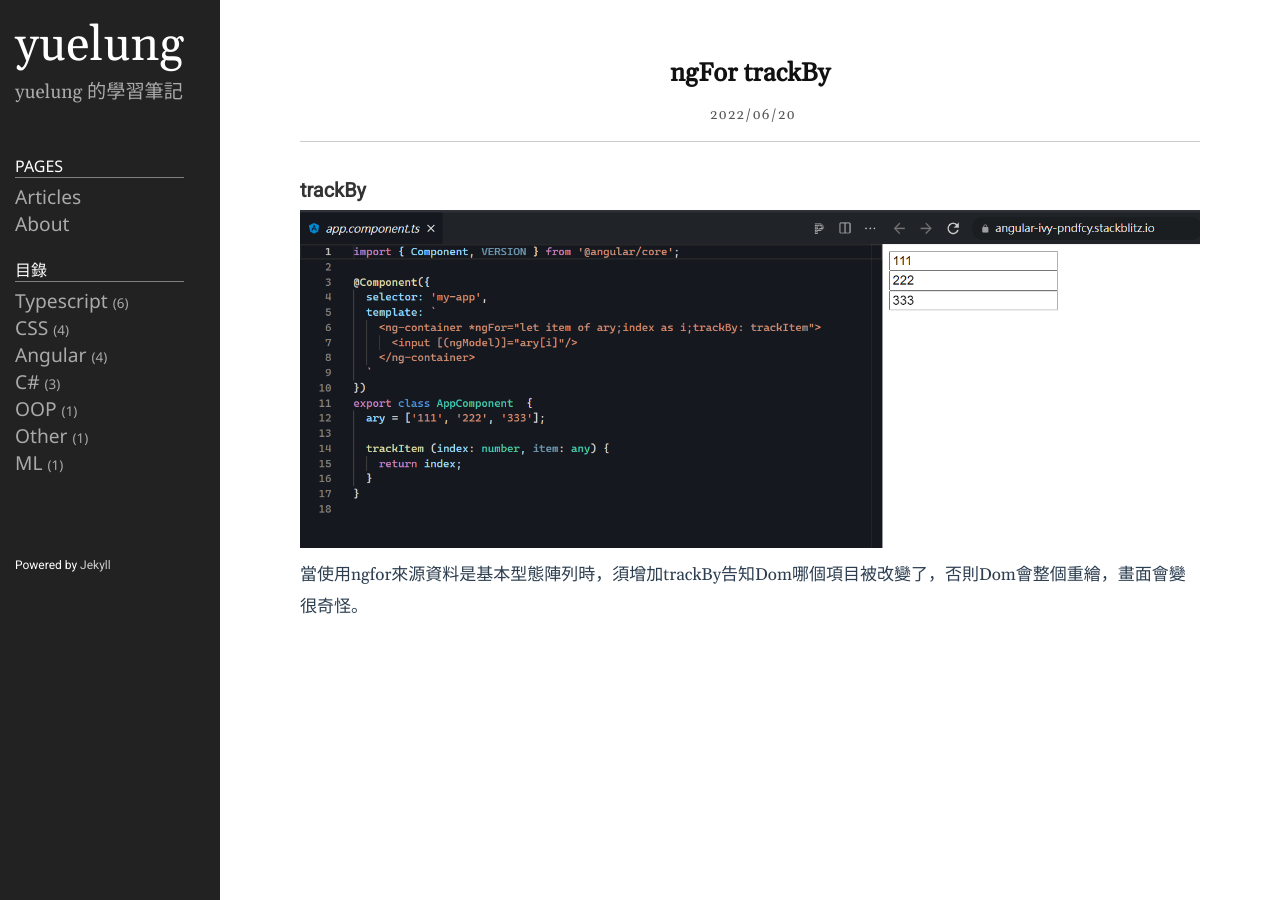
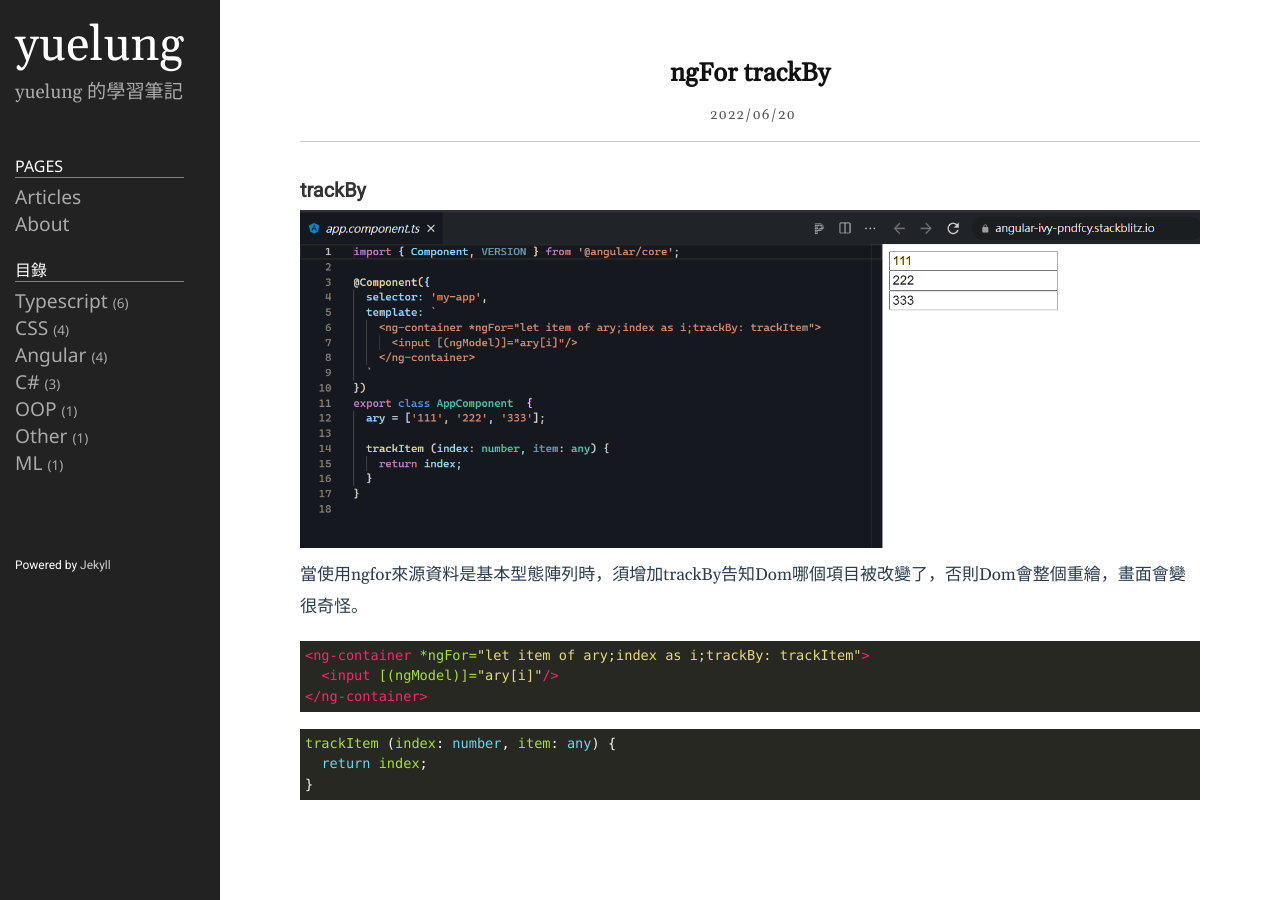
Before and after one commit to YueLung/yuelung.github.io, a Jekyll site: the page built from _posts/angular/2022-06-20-004.markdown, in a window 1280 px wide. Built offline with Jekyll 4.4.1, drawn with Linux system fonts in a browser that asks for light colours.

Commit message:
modify angular-004

````diff
--- a/_posts/angular/2022-06-20-004.markdown
+++ b/_posts/angular/2022-06-20-004.markdown
@@ -9,3 +9,15 @@ category: Angular
 ![alt text](/public/img/angular/004-trackby.PNG)
 
 當使用ngfor來源資料是基本型態陣列時，須增加trackBy告知Dom哪個項目被改變了，否則Dom會整個重繪，畫面會變很奇怪。
+
+```html
+<ng-container *ngFor="let item of ary;index as i;trackBy: trackItem">
+  <input [(ngModel)]="ary[i]"/>
+</ng-container>
+```
+
+```typescript
+trackItem (index: number, item: any) {
+  return index;
+}
+```
````
